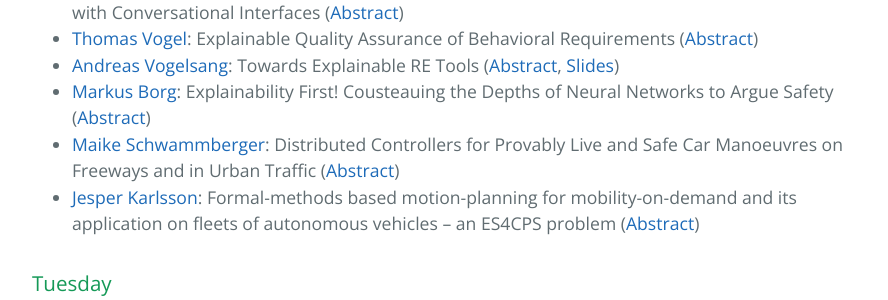
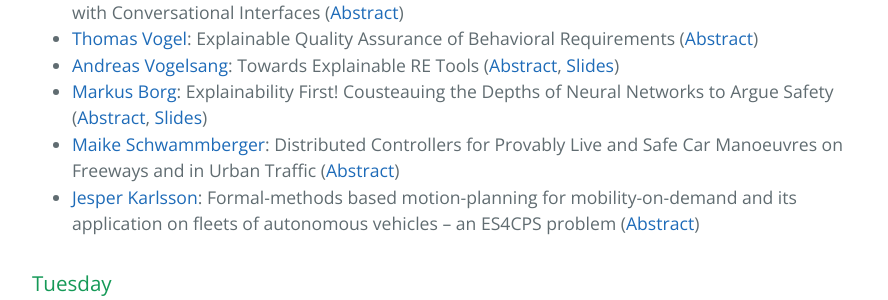
Before and after one commit to thomas-vogel/ES4CPS, a Jekyll site: the page built from program.md, in a window 1280 px wide and 900 px high, scrolled down 1752 px. Shown: the part 155-455 px from the top of the window, without its empty margins (192-1080 px from the left). Built offline with Jekyll 4.4.1, drawn with Linux system fonts in a browser that asks for light colours.

Commit message:
Add slides.

```diff
--- a/program.md
+++ b/program.md
@@ -33,7 +33,7 @@ with Unbounded Parametric Real-Time Constraints ([Abstract](abstracts/Luthmann.p
 Systems with Conversational Interfaces ([Abstract](abstracts/Hochgeschwender.pdf))
 * [Thomas Vogel](http://thomas-vogel.github.io/){:target="_blank"}: Explainable Quality Assurance of Behavioral Requirements ([Abstract](abstracts/Vogel.pdf))
 * [Andreas Vogelsang](https://www.dcaiti.tu-berlin.de/people/vogelsang/){:target="_blank"}: Towards Explainable RE Tools ([Abstract](abstracts/Vogelsang.pdf), [Slides](slides/Vogelsang.pdf))
-* [Markus Borg](https://www.sics.se/people/markus-borg){:target="_blank"}: Explainability First! Cousteauing the Depths of Neural Networks to Argue Safety ([Abstract](abstracts/Borg.pdf))
+* [Markus Borg](https://www.sics.se/people/markus-borg){:target="_blank"}: Explainability First! Cousteauing the Depths of Neural Networks to Argue Safety ([Abstract](abstracts/Borg.pdf), [Slides](slides/Borg.pdf))
 * [Maike Schwammberger](https://uol.de/csd/persons/maike-schwammberger-msc/){:target="_blank"}: Distributed Controllers for Provably Live and Safe Car
 Manoeuvres on Freeways and in Urban Traffic ([Abstract](abstracts/Schwammberger.pdf))
 * [Jesper	Karlsson](https://www.kth.se/profile/jeskarl){:target="_blank"}: Formal-methods based motion-planning for mobility-on-demand and its application on fleets of autonomous vehicles -- an ES4CPS problem ([Abstract](abstracts/Karlsson.pdf))
```
Also changed, not shown: 1 other file.
